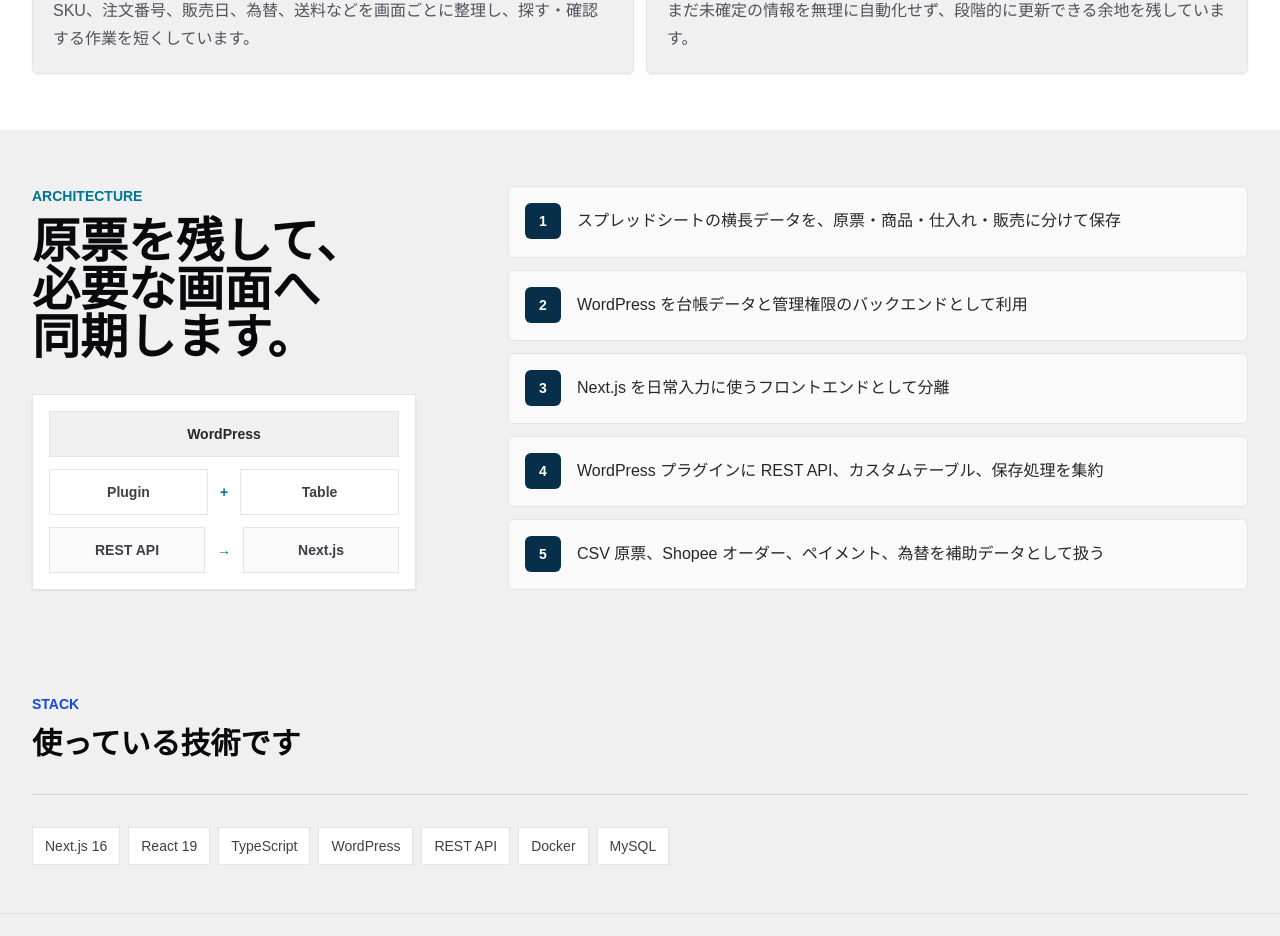
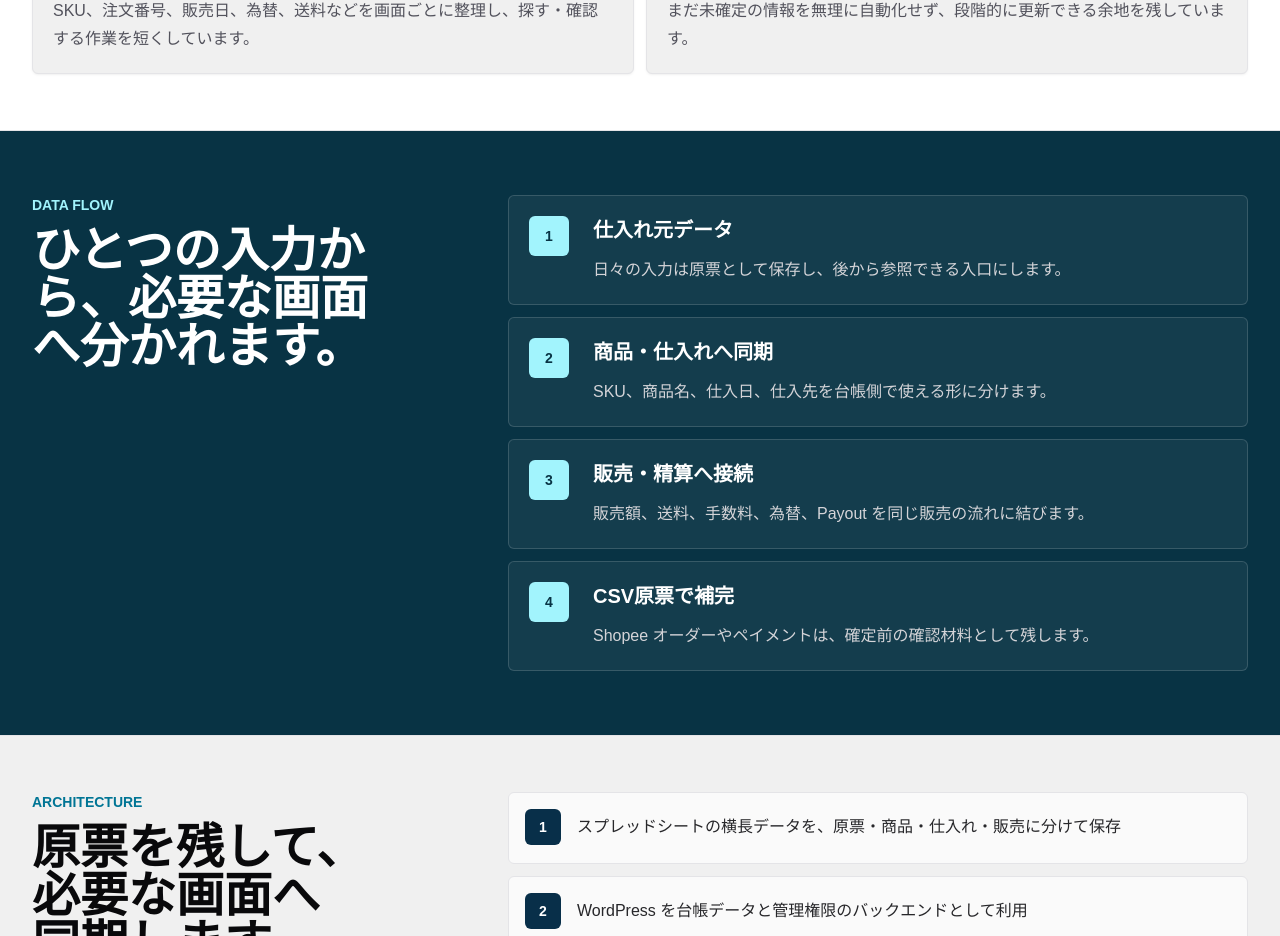
Before and after one commit to muu-ima/portfolio, a Next.js app: page /works/kobutsu-ledger-system in a window 1280 px wide. Shown: the part 3595-4531 px from the top of the page. Built offline with nearby package versions, Linux system fonts and the light colour scheme; a web font is replaced by a local one.

Commit message:
Add ledger data flow section

```diff
--- a/app/works/kobutsu-ledger-system/page.tsx
+++ b/app/works/kobutsu-ledger-system/page.tsx
@@ -78,6 +78,29 @@ const outcomes = [
     title: "後から直せる",
     description:
       "まだ未確定の情報を無理に自動化せず、段階的に更新できる余地を残しています。",
+  },
+];
+
+const dataFlow = [
+  {
+    title: "仕入れ元データ",
+    description:
+      "日々の入力は原票として保存し、後から参照できる入口にします。",
+  },
+  {
+    title: "商品・仕入れへ同期",
+    description:
+      "SKU、商品名、仕入日、仕入先を台帳側で使える形に分けます。",
+  },
+  {
+    title: "販売・精算へ接続",
+    description:
+      "販売額、送料、手数料、為替、Payout を同じ販売の流れに結びます。",
+  },
+  {
+    title: "CSV原票で補完",
+    description:
+      "Shopee オーダーやペイメントは、確定前の確認材料として残します。",
   },
 ];
 
@@ -299,6 +322,39 @@ export default function KobutsuLedgerSystemPage() {
         </div>
       </section>
 
+      <section className="border-y border-zinc-200 bg-[#083344] px-5 py-16 text-white sm:px-8">
+        <div className="mx-auto max-w-7xl">
+          <div className="grid gap-8 lg:grid-cols-[0.75fr_1.25fr]">
+            <div>
+              <p className="text-sm font-semibold uppercase tracking-normal text-cyan-200">
+                Data Flow
+              </p>
+              <h2 className="mt-3 text-2xl font-semibold tracking-normal sm:text-5xl">
+                ひとつの入力から、必要な画面へ分かれます。
+              </h2>
+            </div>
+            <div className="grid gap-3">
+              {dataFlow.map((item, index) => (
+                <article
+                  key={item.title}
+                  className="grid gap-4 rounded-md border border-white/15 bg-white/5 p-4 sm:grid-cols-[3rem_1fr] sm:p-5"
+                >
+                  <span className="flex h-10 w-10 items-center justify-center rounded-md bg-cyan-200 text-sm font-semibold text-[#083344]">
+                    {index + 1}
+                  </span>
+                  <div>
+                    <h3 className="text-xl font-semibold tracking-normal">{item.title}</h3>
+                    <p className="mt-3 text-base leading-7 text-zinc-300">
+                      {item.description}
+                    </p>
+                  </div>
+                </article>
+              ))}
+            </div>
+          </div>
+        </div>
+      </section>
+
       <section className="bg-[rgb(240,240,240)] px-5 py-14 sm:px-8">
         <div className="mx-auto grid max-w-7xl gap-8 lg:grid-cols-[0.75fr_1.25fr]">
           <div className="border-b border-zinc-200 pb-6 lg:border-b-0 lg:pb-0">
```
